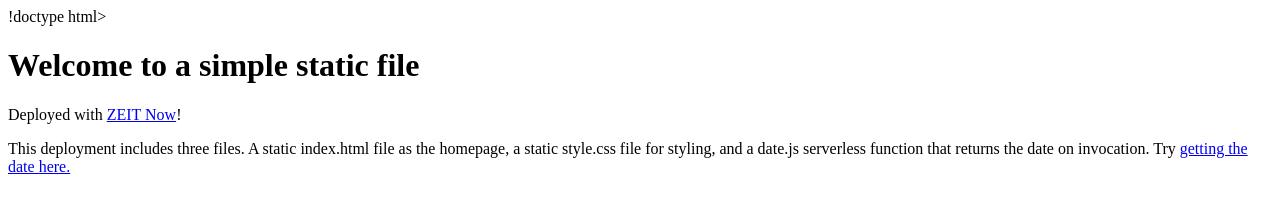
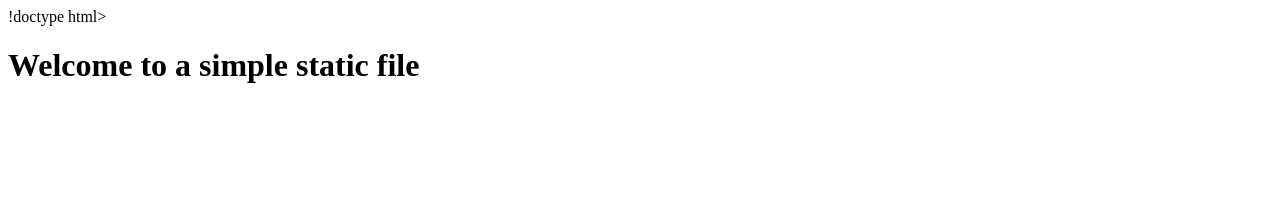
Before and after one commit to vicky-droid/zeit, a website: page index.html in a window 1280 px wide. Drawn offline with Linux system fonts and the light colour scheme.

Commit message:
Update index.html

```diff
--- a/index.html
+++ b/index.html
@@ -2,11 +2,11 @@
 <html>
   <head>
     <title>A simple deployment with the Now API!</title>
-    <link rel="stylesheet" href="style.css">
+<!--     <link rel="stylesheet" href="style.css">  -->
  </head>
   <body>
     <h1>Welcome to a simple static file</h1>
-    <p>Deployed with <a href="https://zeit.co/docs">ZEIT Now</a>!</p>
-    <p>This deployment includes three files. A static index.html file as the homepage, a static style.css file for styling, and a date.js serverless function that returns the date on invocation. Try <a href="/date.js">getting the date here.</a></p>
+<!--     <p>Deployed with <a href="https://zeit.co/docs">ZEIT Now</a>!</p>
+    <p>This deployment includes three files. A static index.html file as the homepage, a static style.css file for styling, and a date.js serverless function that returns the date on invocation. Try <a href="/date.js">getting the date here.</a></p>  -->
 </body>
 </html>
```
